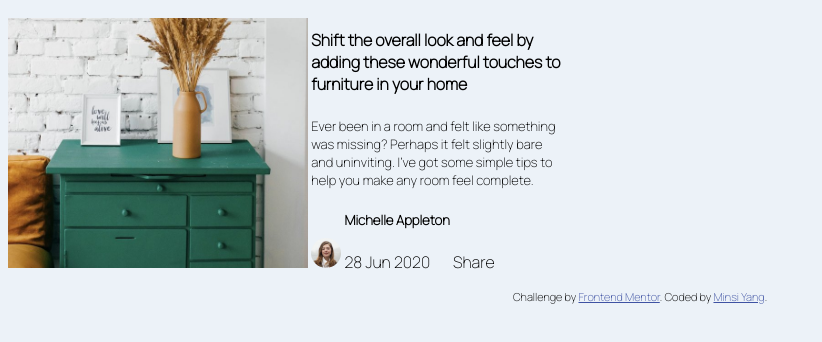
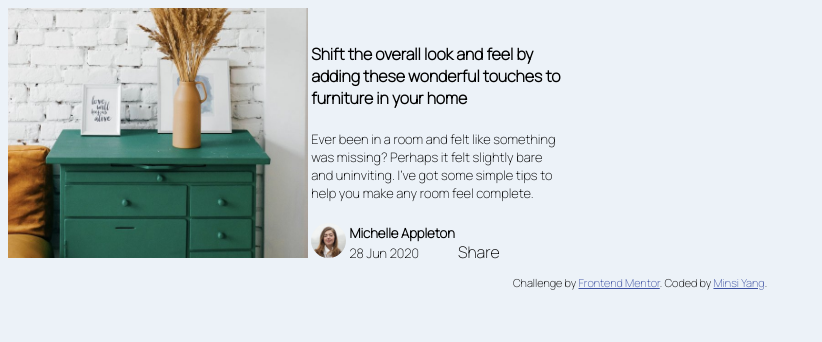
Before and after one commit to minsiyang/Article-front-end-challenge, a plain HTML site: page index.html in a window 1280 px wide. Shown: the whole page, without its empty margins (0-822 px from the left). Drawn offline with Linux system fonts and the light colour scheme.

Commit message:
Adjust avatar and design to the right size

```diff
--- a/style.css
+++ b/style.css
@@ -7,6 +7,15 @@ body {
 
 header{
   font-weight: 700;
+}
+
+h5 {
+  margin-bottom: 2px;
+}
+
+p {
+  margin-top: 2px;
+  font-size: 13px;
 }
 
 .picture {
@@ -29,8 +38,8 @@ header{
 
 .avatar img {
   border-radius: 100%;
-  width: 30px;
-  height: 30px;
+  width: 35px;
+  height: 35px;
 }
 
 .designer {
```
